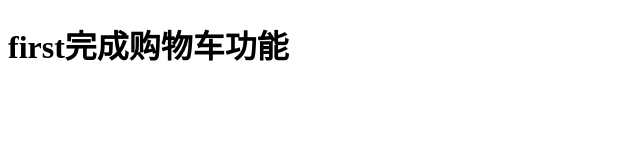
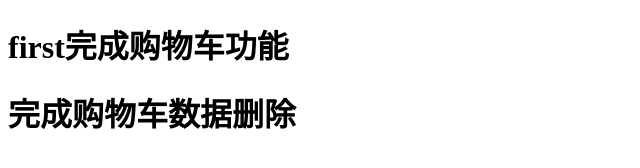
Before and after one commit to liangchengdan1002/web190811, a plain HTML site: page index.html in a window 1280 px wide. Shown: the whole page, without its empty margins (0-640 px from the left). Drawn offline with Linux system fonts and the light colour scheme.

Commit message:
完成删除功能

```diff
--- a/index.html
+++ b/index.html
@@ -8,5 +8,6 @@
 </head>
 <body>
   <h1>first完成购物车功能</h1>
+  <h1>完成购物车数据删除</h1>
 </body>
 </html>
```
